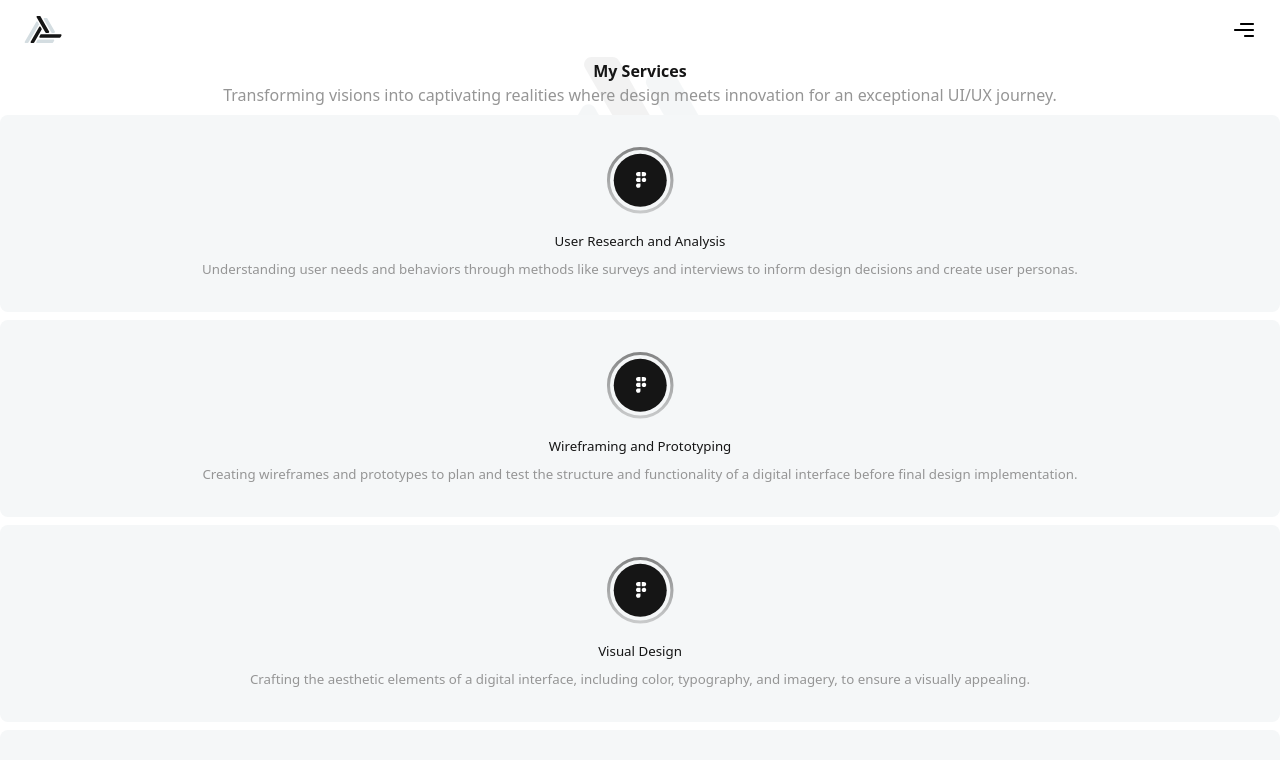
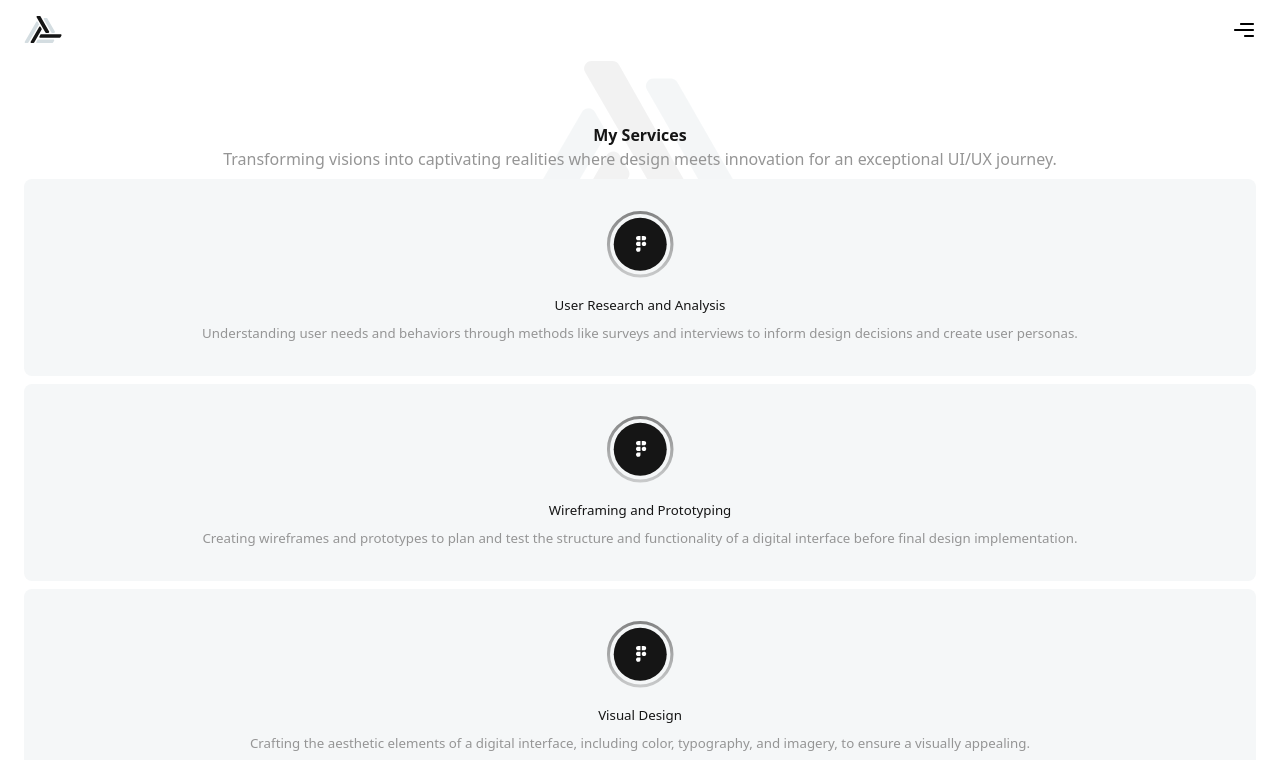
Before and after one commit to mmustaphak/ui-ux-portfolio, a React (Vite) app: page /services in a window 1280 px wide. Shown: the top 760 px of the page. Built offline with nearby package versions, Linux system fonts and the light colour scheme.

Commit message:
Added the padding the services route

```diff
--- a/src/pages/Services.jsx
+++ b/src/pages/Services.jsx
@@ -2,7 +2,7 @@ import ServicesComponent from "../components/Services"
 
 export default function Services() {
   return (
-    <section>
+    <section className="pt-16 px-6 pb-6">
         <ServicesComponent />
     </section>
   )
```
